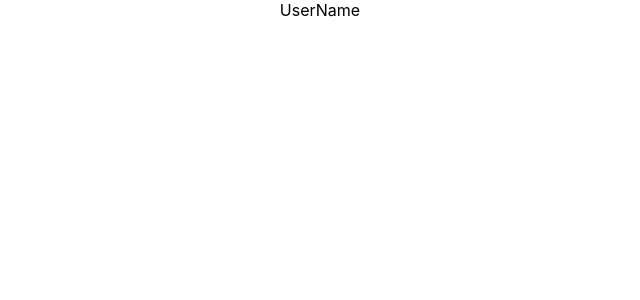
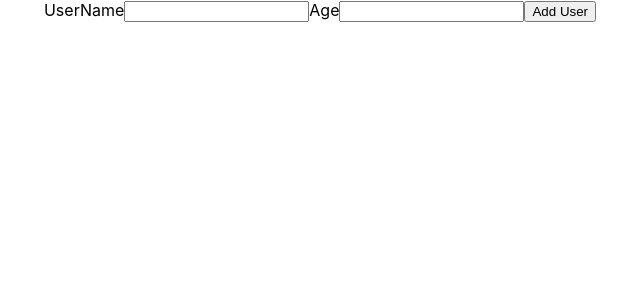
Before and after one commit to sarveshhome/ReactPracticeApp, a React (Create React App) app: page / in a window 1280 px wide. Shown: the top 300 px of the page, without its empty margins (320-960 px from the left). Built offline with nearby package versions, Linux system fonts and the light colour scheme.

Commit message:
User component

```diff
--- a/src/Users/AddUser.js
+++ b/src/Users/AddUser.js
@@ -2,9 +2,18 @@ import React from 'react';
 
 const AddUser =(props)=> {
 
+const addUserHandle = (event) => {
+    event.preventDefault();
+}
+
+
     return(
-        <form>
-            <label>UserName</label>
+        <form onSubmit={addUserHandle}>
+            <label htmlFor="username">UserName</label>
+            <input type="input" name="username" id="username"></input>
+            <label htmlFor="age">Age</label>
+            <input type="number" name="age" id="age"></input>
+            <button id="btnSubmit" name="btnSubmit">Add User</button>
         </form>
     )
         };
```
